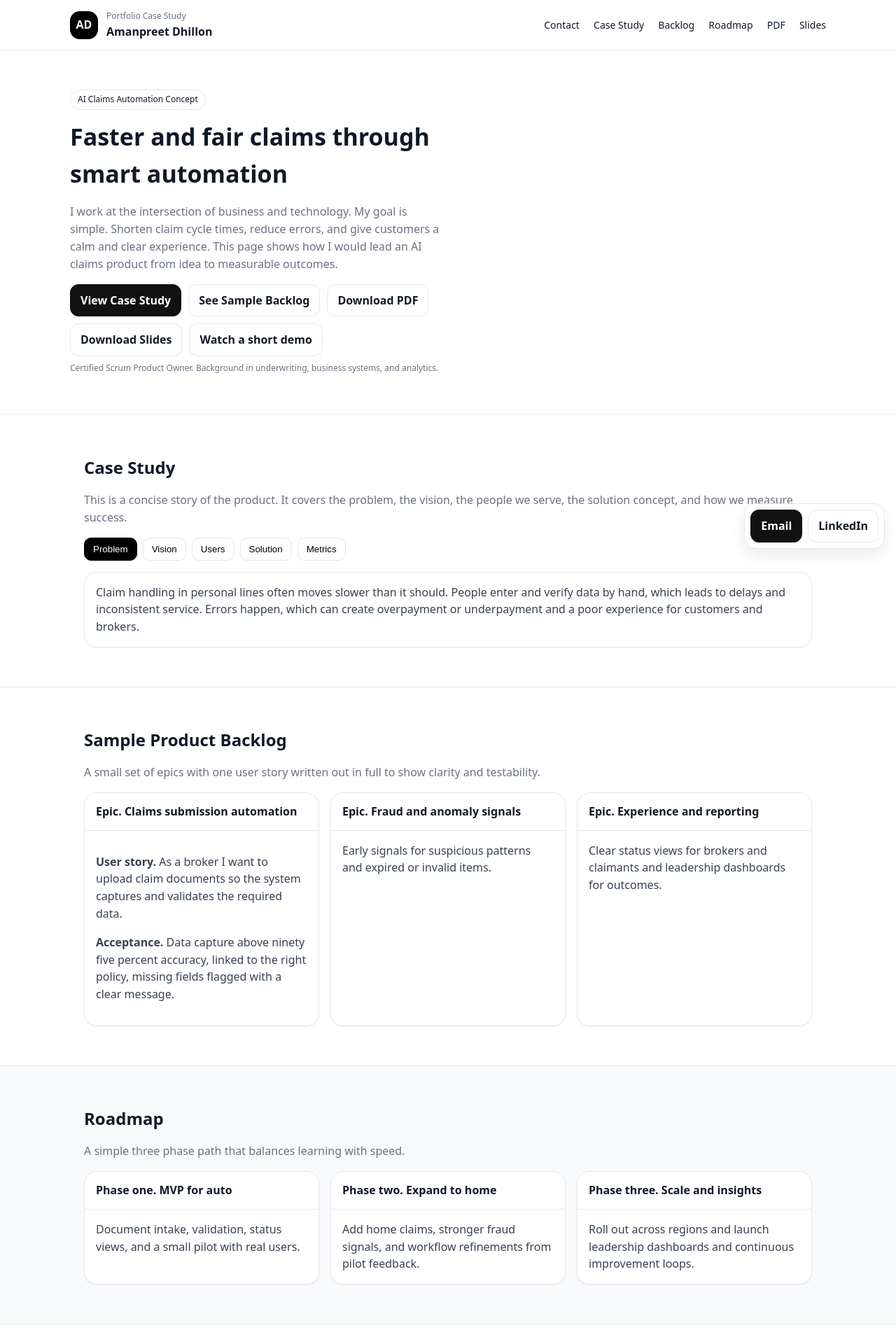
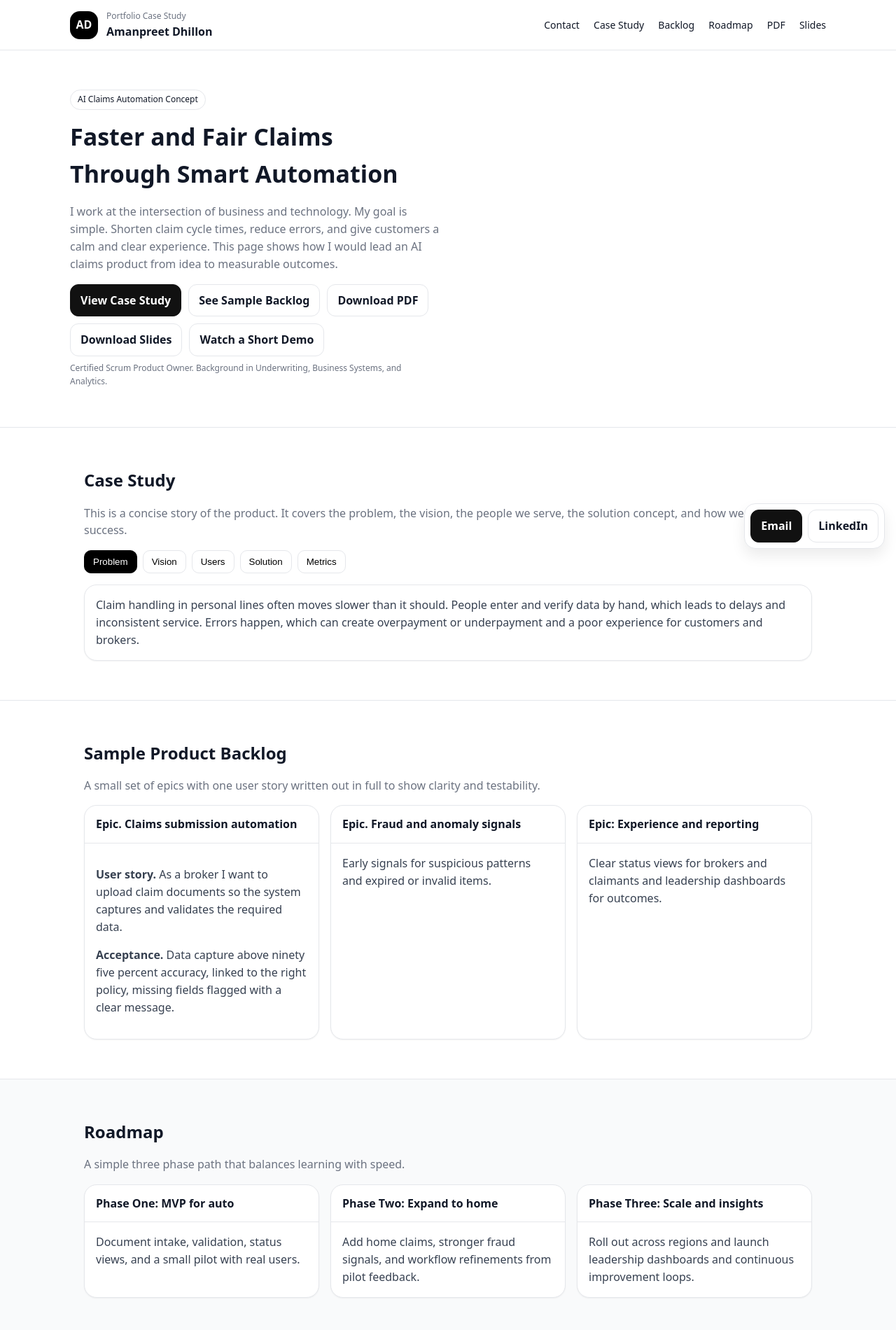
Before and after one commit to amanpreet-asd/ai-claims-portfolio, a plain HTML site: page index.html in a window 1280 px wide. Shown: the top 1900 px of the page at 70% size. Drawn offline with Linux system fonts and the light colour scheme.

Commit message:
Update index.html

```diff
--- a/index.html
+++ b/index.html
@@ -6,7 +6,7 @@
   <title>Amanpreet Dhillon — AI Claims Automation Case Study</title>
   <meta name="description" content="AI claims automation concept by Amanpreet Dhillon. Faster and fair claims through smart automation. Case study, backlog, roadmap, and downloads." />
   <meta property="og:title" content="AI Claims Automation — Amanpreet Dhillon" />
-  <meta property="og:description" content="Faster and fair claims through smart automation. Case study, backlog, roadmap, and downloads." />
+  <meta property="og:description" content="Faster and Fair Claims Through Smart Automation. Case Study, Backlog, Roadmap, and Downloads." />
   <meta property="og:type" content="website" />
   <meta property="og:image" content="/assets/og-thumb.png" />
   <meta property="og:url" content="https://your-domain.example" />
@@ -80,16 +80,16 @@
     <section class="container hero">
       <div>
         <span class="kicker">AI Claims Automation Concept</span>
-        <h1 class="h1">Faster and fair claims through smart automation</h1>
+        <h1 class="h1">Faster and Fair Claims Through Smart Automation</h1>
         <p class="p">I work at the intersection of business and technology. My goal is simple. Shorten claim cycle times, reduce errors, and give customers a calm and clear experience. This page shows how I would lead an AI claims product from idea to measurable outcomes.</p>
         <div class="btns">
           <a class="btn primary" href="#case">View Case Study</a>
           <a class="btn" href="#backlog">See Sample Backlog</a>
           <a class="btn" href="/assets/Amanpreet_AI_Claims_Case_Study.pdf" target="_blank">Download PDF</a>
           <a class="btn" href="/assets/Amanpreet_AI_Claims_Deck.pdf" target="_blank">Download Slides</a>
-          <a id="demoBtn" class="btn" href="javascript:void(0)">Watch a short demo</a>
+          <a id="demoBtn" class="btn" href="javascript:void(0)">Watch a Short Demo</a>
         </div>
-        <div class="small">Certified Scrum Product Owner. Background in underwriting, business systems, and analytics.</div>
+        <div class="small">Certified Scrum Product Owner. Background in Underwriting, Business Systems, and Analytics.</div>
       </div>
       <div><!-- space reserved for future hero graphic --></div>
     </section>
@@ -167,7 +167,7 @@
             <div class="bd">Early signals for suspicious patterns and expired or invalid items.</div>
           </div>
           <div class="card">
-            <div class="hd">Epic. Experience and reporting</div>
+            <div class="hd">Epic: Experience and reporting</div>
             <div class="bd">Clear status views for brokers and claimants and leadership dashboards for outcomes.</div>
           </div>
         </div>
@@ -179,9 +179,9 @@
         <h2 class="h2">Roadmap</h2>
         <p class="p">A simple three phase path that balances learning with speed.</p>
         <div class="grid cols-3">
-          <div class="card"><div class="hd">Phase one. MVP for auto</div><div class="bd">Document intake, validation, status views, and a small pilot with real users.</div></div>
-          <div class="card"><div class="hd">Phase two. Expand to home</div><div class="bd">Add home claims, stronger fraud signals, and workflow refinements from pilot feedback.</div></div>
-          <div class="card"><div class="hd">Phase three. Scale and insights</div><div class="bd">Roll out across regions and launch leadership dashboards and continuous improvement loops.</div></div>
+          <div class="card"><div class="hd">Phase One: MVP for auto</div><div class="bd">Document intake, validation, status views, and a small pilot with real users.</div></div>
+          <div class="card"><div class="hd">Phase Two: Expand to home</div><div class="bd">Add home claims, stronger fraud signals, and workflow refinements from pilot feedback.</div></div>
+          <div class="card"><div class="hd">Phase Three: Scale and insights</div><div class="bd">Roll out across regions and launch leadership dashboards and continuous improvement loops.</div></div>
         </div>
       </div>
     </section>
```
